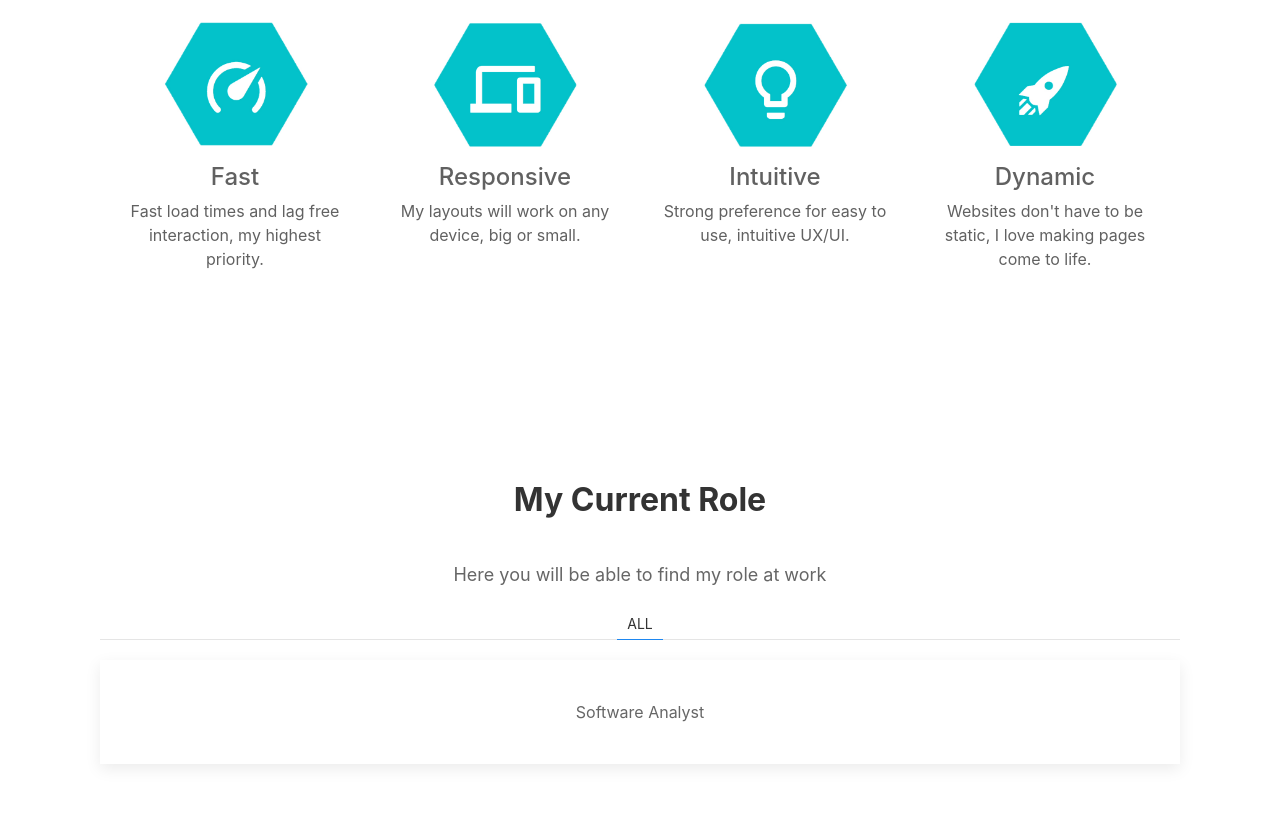
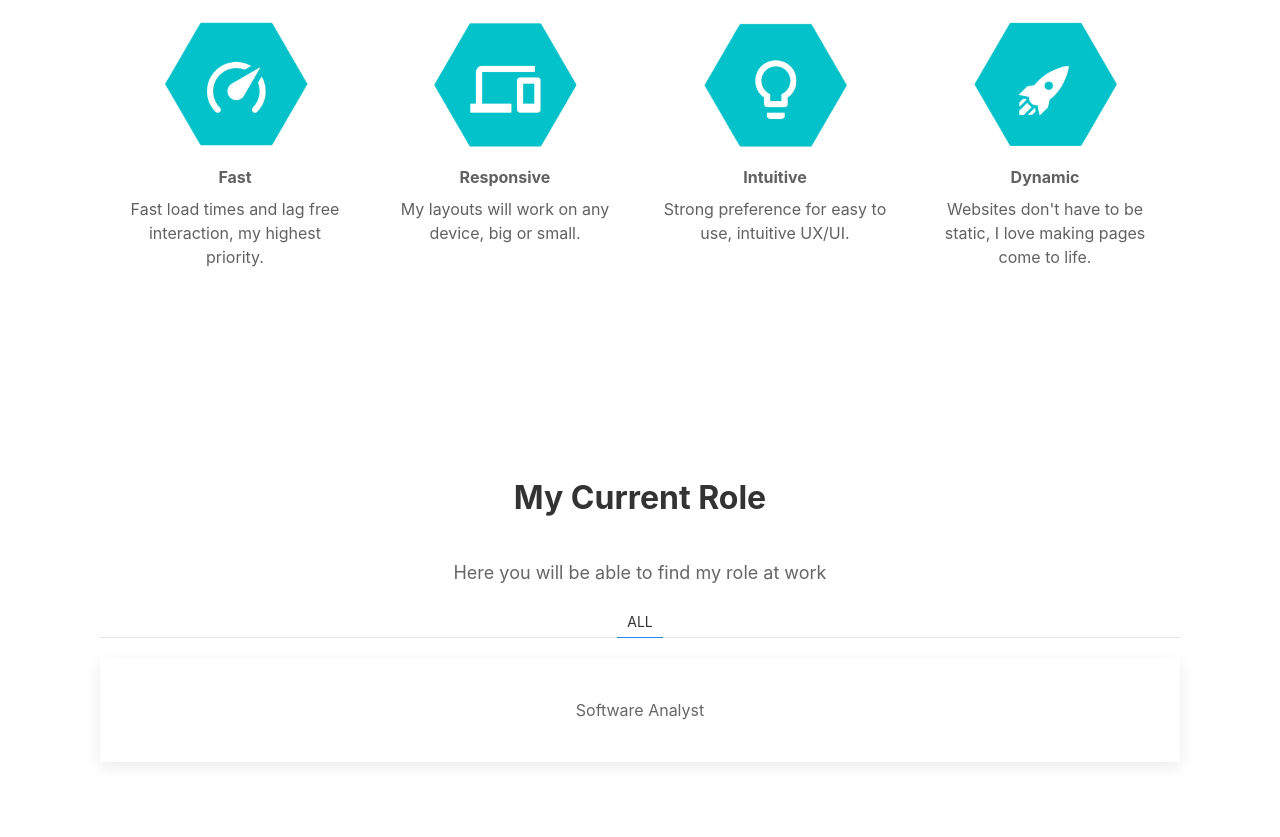
Before and after one commit to architkumar15/ArchitPortfolio.github.io, a plain HTML site: page index.html in a window 1280 px wide. Shown: the part 1083-1920 px from the top of the page. Drawn offline with nearby package versions, Linux system fonts and the light colour scheme.

Commit message:
Update style.css
fix for css

```diff
--- a/style.css
+++ b/style.css
@@ -339,8 +339,9 @@ nav {
     margin: auto;
 }
 .col-md-3 {
-    width: 28%;
+    /* width: 28%; */
     display: flex;
+    padding: 0px 30px;
 }
 .address {
     display: flex;
@@ -359,8 +360,8 @@ nav {
 }
 .tiles>span {
     margin: 15px 0 5px 0;
-    font-size: 18pt;
-    font-weight: 500;
+    /* font-size: 18pt; */
+    font-weight: bold;
 }
 .tile-content {
     font-size: 12pt;
```
